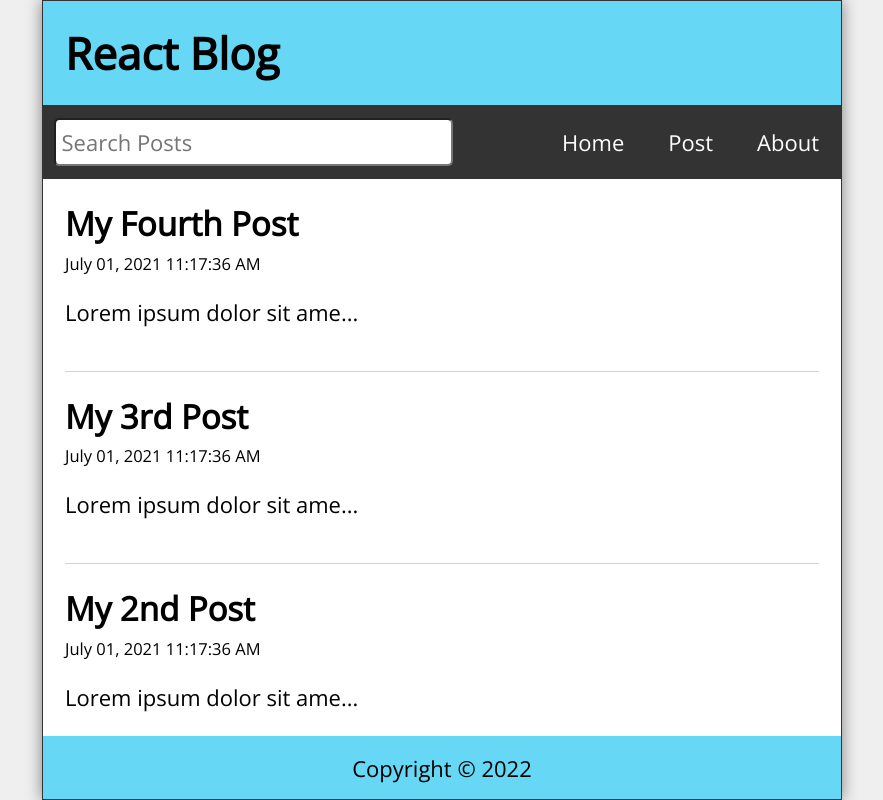
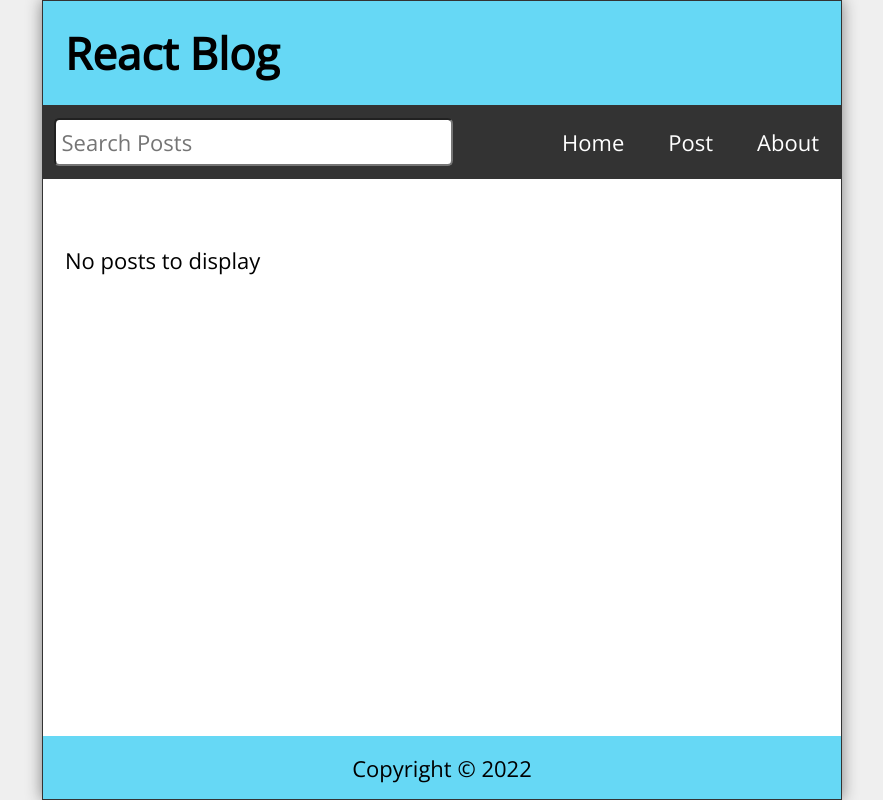
Before and after one commit to ktllama/reactblog, a React (Create React App) app: page / in a window 1280 px wide. Shown: the whole page, without its empty margins (198-1081 px from the left). Built offline with nearby package versions, Linux system fonts and the light colour scheme.

Commit message:
removed static data from state

```diff
--- a/src/App.js
+++ b/src/App.js
@@ -13,32 +13,7 @@ import { format } from 'date-fns';
 
 function App() {
 
-  const [posts, setPosts] = useState([
-    {
-      id: 1,
-      title: "My First Post",
-      datetime: "July 01, 2021 11:17:36 AM",
-      body: "Lorem ipsum dolor sit amet consectetur adipisicing elit. Quis consequatur expedita, assumenda similique non optio! Modi nesciunt excepturi corrupti atque blanditiis quo nobis, non optio quae possimus illum exercitationem ipsa!"
-    },
-    {
-      id: 2,
-      title: "My 2nd Post",
-      datetime: "July 01, 2021 11:17:36 AM",
-      body: "Lorem ipsum dolor sit amet consectetur adipisicing elit. Quis consequatur expedita, assumenda similique non optio! Modi nesciunt excepturi corrupti atque blanditiis quo nobis, non optio quae possimus illum exercitationem ipsa!"
-    },
-    {
-      id: 3,
-      title: "My 3rd Post",
-      datetime: "July 01, 2021 11:17:36 AM",
-      body: "Lorem ipsum dolor sit amet consectetur adipisicing elit. Quis consequatur expedita, assumenda similique non optio! Modi nesciunt excepturi corrupti atque blanditiis quo nobis, non optio quae possimus illum exercitationem ipsa!"
-    },
-    {
-      id: 4,
-      title: "My Fourth Post",
-      datetime: "July 01, 2021 11:17:36 AM",
-      body: "Lorem ipsum dolor sit amet consectetur adipisicing elit. Quis consequatur expedita, assumenda similique non optio! Modi nesciunt excepturi corrupti atque blanditiis quo nobis, non optio quae possimus illum exercitationem ipsa!"
-    }
-  ])
+  const [posts, setPosts] = useState([]);
   const [search, setSearch] = useState('');
   const [searchResults, setSearchResults] = useState([]);
   const [postTitle, setPostTitle] = useState('');
```
